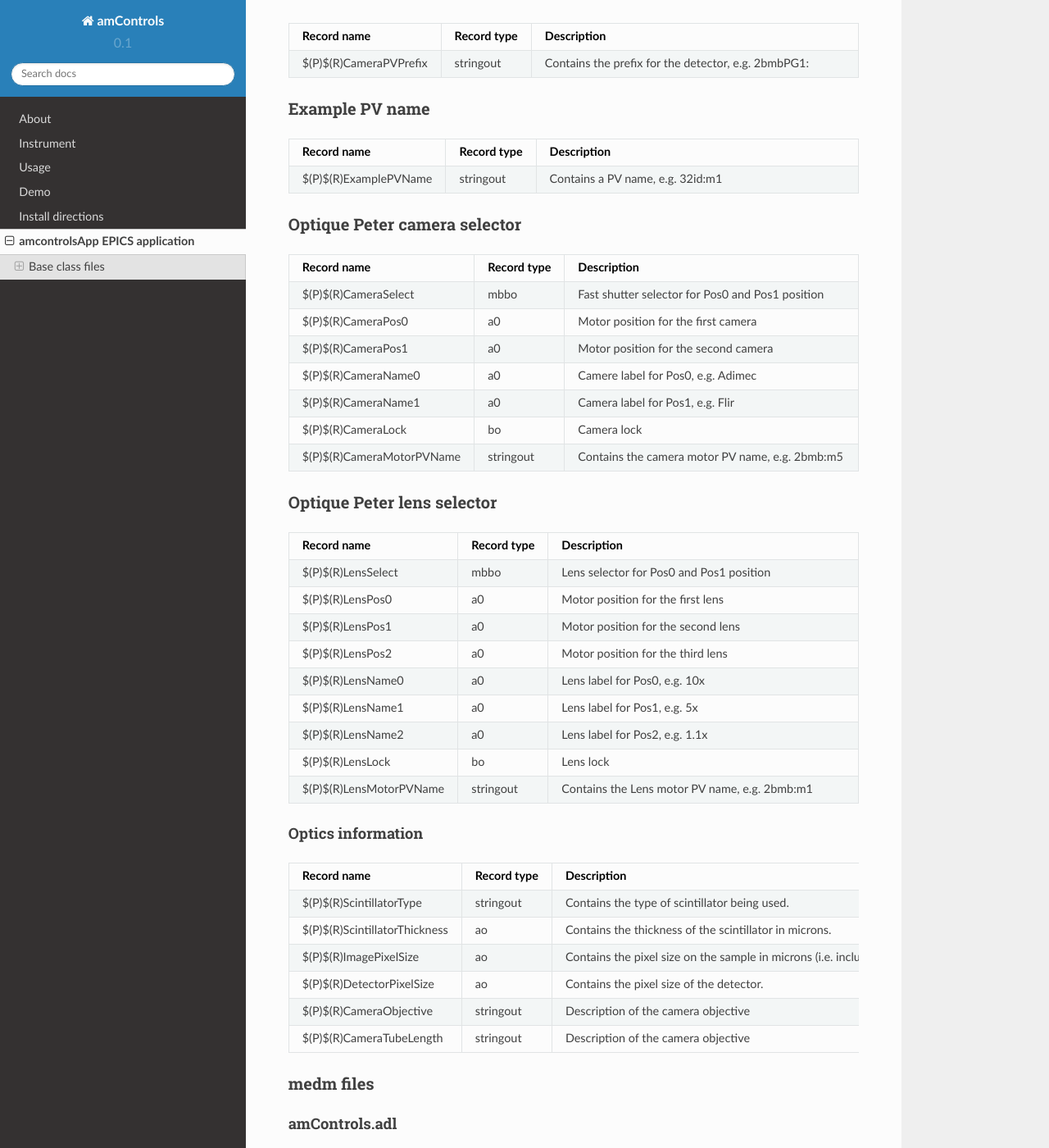
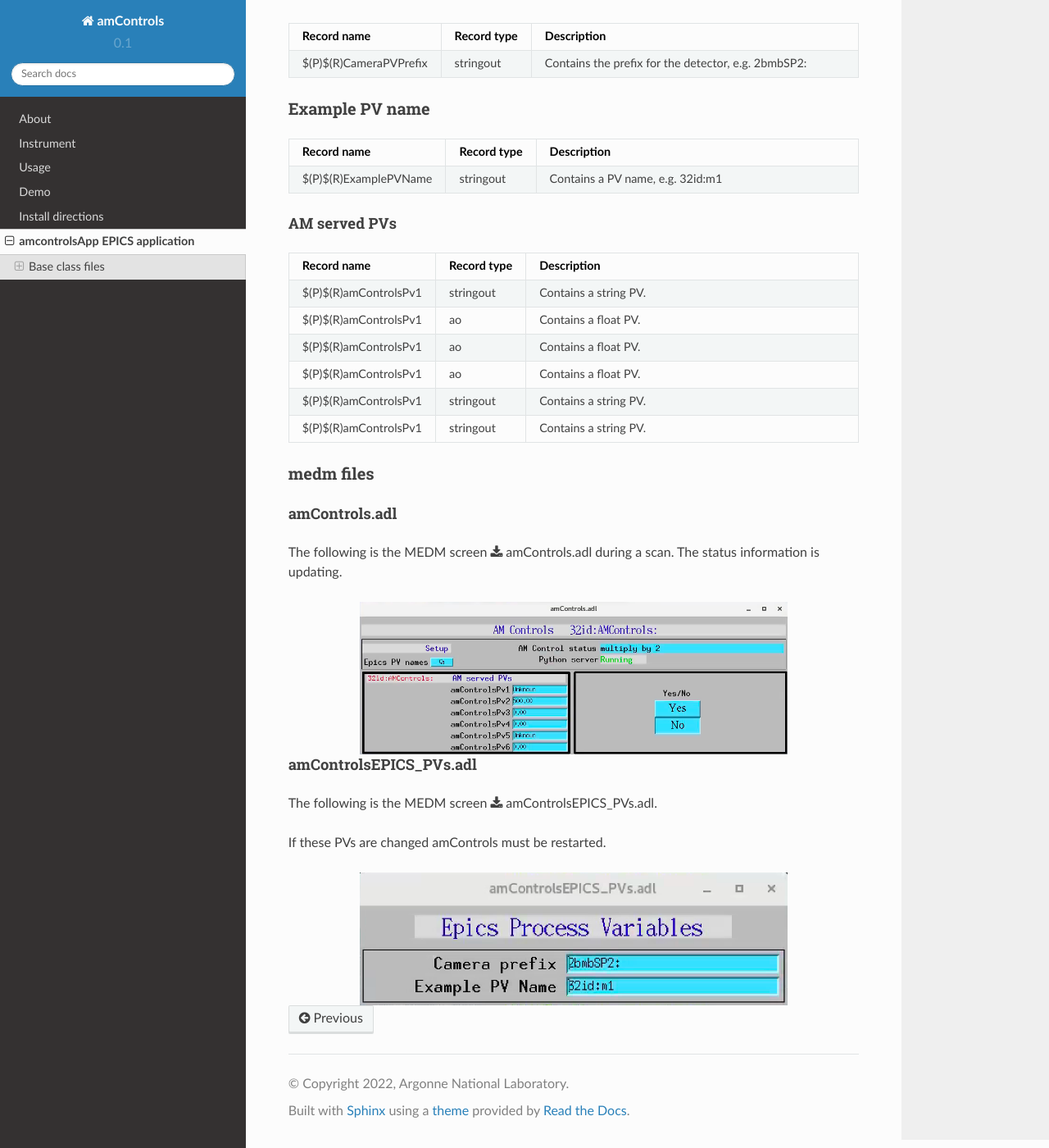
Before and after one commit to sj-clark/amControls, a Sphinx documentation site: the page built from docs/source/amControlsApp.rst, in a window 1280 px wide and 1400 px high, scrolled down 624 px. Shown: the whole window at 82% size. Built offline with Sphinx 7.4.7 and the Read the Docs theme 2.0.0, drawn with Linux system fonts in a browser that asks for light colours; some of the changed text lies outside the part shown.

Commit message:
doc update

```diff
--- a/docs/source/amControlsApp.rst
+++ b/docs/source/amControlsApp.rst
@@ -44,7 +44,7 @@ Camera PV Prefixes
     - Description
   * - $(P)$(R)CameraPVPrefix
     - stringout
-    - Contains the prefix for the detector, e.g. 2bmbPG1:
+    - Contains the prefix for the detector, e.g. 2bmbSP2:
 
 Example PV name
 ---------------
@@ -61,8 +61,8 @@ Example PV name
     - stringout
     - Contains a PV name, e.g. 32id:m1
 
-Optique Peter camera selector
------------------------------
+AM served PVs
+^^^^^^^^^^^^^
 
 .. cssclass:: table-bordered table-striped table-hover
 .. list-table::
@@ -72,96 +72,24 @@ Optique Peter camera selector
   * - Record name
     - Record type
     - Description
-  * - $(P)$(R)CameraSelect
-    - mbbo
-    - Fast shutter selector for Pos0 and Pos1 position
-  * - $(P)$(R)CameraPos0
-    - a0
-    - Motor position for the first camera
-  * - $(P)$(R)CameraPos1
-    - a0
-    - Motor position for the second camera
-  * - $(P)$(R)CameraName0
-    - a0
-    - Camere label for Pos0, e.g. Adimec
-  * - $(P)$(R)CameraName1
-    - a0
-    - Camera label for Pos1, e.g. Flir
-  * - $(P)$(R)CameraLock
-    - bo
-    - Camera lock
-  * - $(P)$(R)CameraMotorPVName
+  * - $(P)$(R)amControlsPv1
     - stringout
-    - Contains the camera motor PV name, e.g. 2bmb:m5
-
-Optique Peter lens selector
----------------------------
-
-.. cssclass:: table-bordered table-striped table-hover
-.. list-table::
-  :header-rows: 1
-  :widths: 5 5 90
-
-  * - Record name
-    - Record type
-    - Description
-  * - $(P)$(R)LensSelect
-    - mbbo
-    - Lens selector for Pos0 and Pos1 position
-  * - $(P)$(R)LensPos0
-    - a0
-    - Motor position for the first lens
-  * - $(P)$(R)LensPos1
-    - a0
-    - Motor position for the second lens
-  * - $(P)$(R)LensPos2
-    - a0
-    - Motor position for the third lens
-  * - $(P)$(R)LensName0
-    - a0
-    - Lens label for Pos0, e.g. 10x
-  * - $(P)$(R)LensName1
-    - a0
-    - Lens label for Pos1, e.g. 5x
-  * - $(P)$(R)LensName2
-    - a0
-    - Lens label for Pos2, e.g. 1.1x
-  * - $(P)$(R)LensLock
-    - bo
-    - Lens lock
-  * - $(P)$(R)LensMotorPVName
+    - Contains a string PV.
+  * - $(P)$(R)amControlsPv1
+    - ao
+    - Contains a float PV.
+  * - $(P)$(R)amControlsPv1
+    - ao
+    - Contains a float PV.
+  * - $(P)$(R)amControlsPv1
+    - ao
+    - Contains a float PV.
+  * - $(P)$(R)amControlsPv1
     - stringout
-    - Contains the Lens motor PV name, e.g. 2bmb:m1
-
-Optics information
-^^^^^^^^^^^^^^^^^^
-
-.. cssclass:: table-bordered table-striped table-hover
-.. list-table::
-  :header-rows: 1
-  :widths: 5 5 90
-
-  * - Record name
-    - Record type
-    - Description
-  * - $(P)$(R)ScintillatorType
+    - Contains a string PV.
+  * - $(P)$(R)amControlsPv1
     - stringout
-    - Contains the type of scintillator being used.
-  * - $(P)$(R)ScintillatorThickness
-    - ao
-    - Contains the thickness of the scintillator in microns.
-  * - $(P)$(R)ImagePixelSize
-    - ao
-    - Contains the pixel size on the sample in microns (i.e. includes objective magnification)
-  * - $(P)$(R)DetectorPixelSize
-    - ao
-    - Contains the pixel size of the detector.
-  * - $(P)$(R)CameraObjective
-    - stringout
-    - Description of the camera objective
-  * - $(P)$(R)CameraTubeLength
-    - stringout
-    - Description of the camera objective
+    - Contains a string PV.
 
 medm files
 ----------
@@ -181,7 +109,7 @@ amControlsEPICS_PVs.adl
 
 The following is the MEDM screen :download:`amControlsEPICS_PVs.adl <../../amcontrolsApp/op/adl/amControlsEPICS_PVs.adl>`.
 
-If these PVs are changed tomoscan must be restarted.
+If these PVs are changed amControls must be restarted.
 
 .. image:: img/amControlsEPICS_PVs.png
     :width: 75%
```
